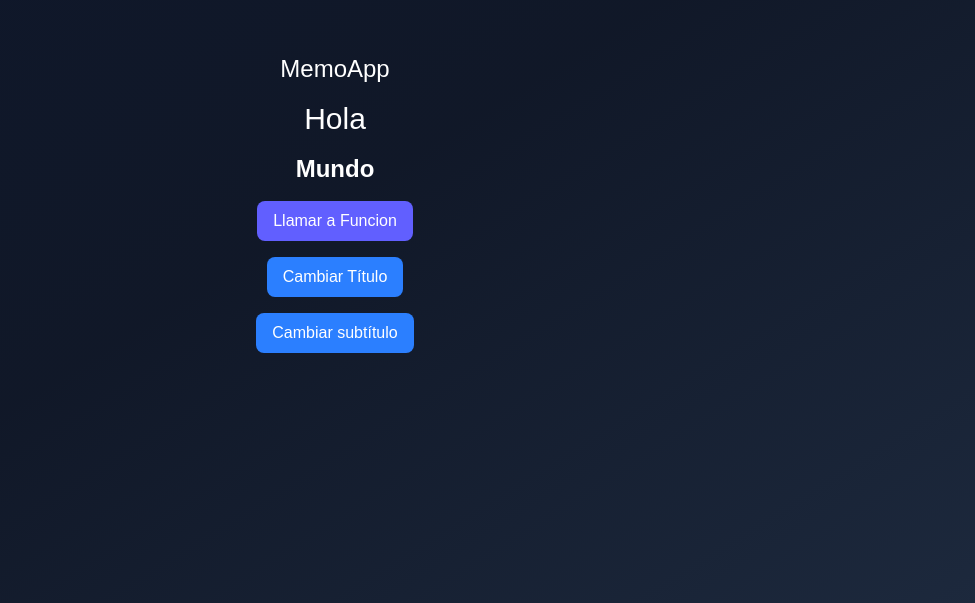
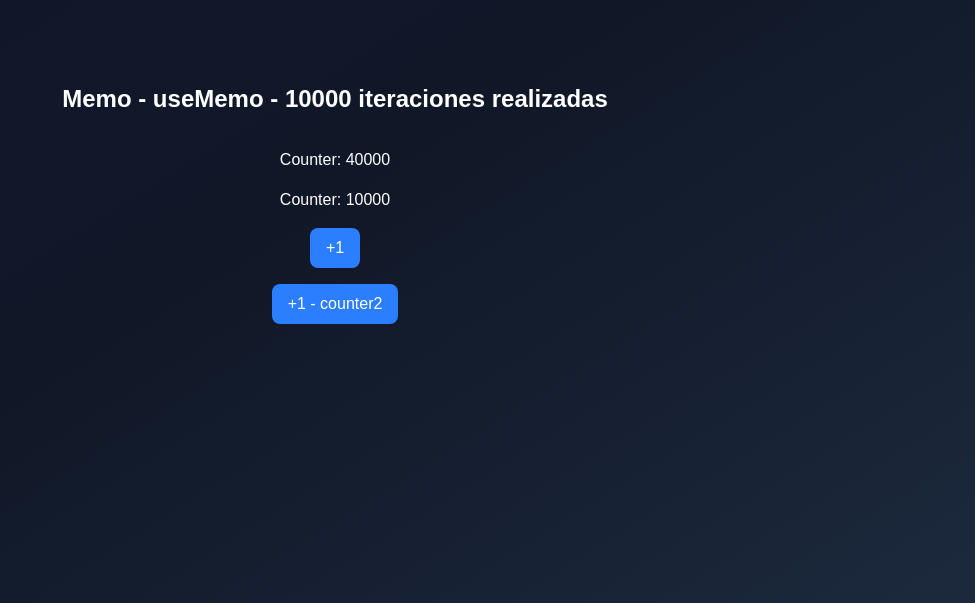
Before and after one commit to brythanyavila/hooks-app-react, a React (Vite) app: page / in a window 1280 px wide. Shown: the part 197-800 px from the top of the page, without its empty margins (305-1280 px from the left). Built offline with nearby package versions, Linux system fonts and the light colour scheme.

Commit message:
useMemo - Storing Values

```diff
--- /dev/null
+++ b/src/06-memos/MemoCounter.tsx
@@ -0,0 +1,45 @@
+import { useCounter } from '@/hooks/useCounter';
+import { useMemo } from 'react';
+
+const heavyStuff = (interactionNumber: number) => {
+  console.time('Heavy_stuff_started');
+
+  for (let index = 0; index < interactionNumber; index++) {
+    console.log('ahi vamos...');
+  }
+
+  console.timeEnd('Heavy_stuff_started');
+
+  return `${interactionNumber} iteraciones realizadas`;
+};
+
+export const MemoCounter = () => {
+  const { counter, increment } = useCounter(40_000);
+  const { counter: counter2, increment: increment2 } = useCounter(10_000);
+
+  // useMemo memoriza el valor de retorno de algún proceso computado
+  const myHeavyValue = useMemo(() => heavyStuff(counter2), [counter2]);
+
+  return (
+    <div className="bg-gradient flex flex-col gap-4">
+      <h1 className="text-2xl font-bold">Memo - useMemo - {myHeavyValue}</h1>
+      <hr />
+
+      <h6>Counter: {counter}</h6>
+      <h6>Counter: {counter2}</h6>
+
+      <button
+        className="bg-blue-500 text-white px-4 rounded-md py-2 cursor-pointer"
+        onClick={increment}
+      >
+        +1
+      </button>
+      <button
+        className="bg-blue-500 text-white px-4 rounded-md py-2 cursor-pointer"
+        onClick={increment2}
+      >
+        +1 - counter2
+      </button>
+    </div>
+  );
+};
--- a/src/06-memos/MemoHook.tsx
+++ b/src/06-memos/MemoHook.tsx
@@ -11,6 +11,7 @@
   const [title, setTitle] = useState('Hola');
   const [subTitle, setSubTitle] = useState('Mundo');
 
+  // useCallback memoriza la función
   const handleMyAPICall = useCallback(() => {
     console.log('Llamar a mi API', subTitle);
   }, [subTitle]);
--- a/src/main.tsx
+++ b/src/main.tsx
@@ -9,7 +9,8 @@
 // import { FocusScreen } from './04-useRef/FocusScreen';
 // import { TaskApp } from './05-useReducer/TaskApp';
 // import { ScrambleWords } from './05-useReducer/ScrambleWords';
-import { MemoHook } from './06-memos/MemoHook';
+// import { MemoHook } from './06-memos/MemoHook';
+import { MemoCounter } from './06-memos/MemoCounter';
 
 import './index.css';
 
@@ -23,6 +24,7 @@
     {/* <FocusScreen /> */}
     {/* <TaskApp /> */}
     {/* <ScrambleWords /> */}
-    <MemoHook />
+    {/* <MemoHook /> */}
+    <MemoCounter />
   </StrictMode>,
 );
```
